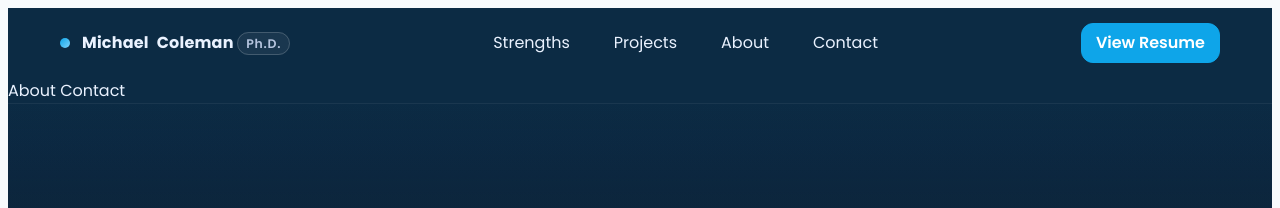
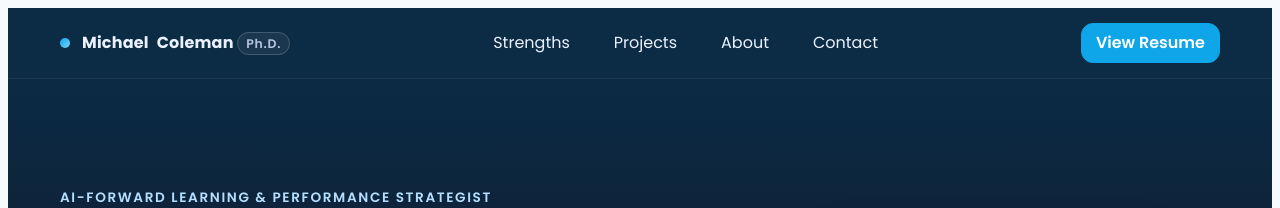
Before and after one commit to miducosf/gradient, a plain HTML site: page super.html in a window 1280 px wide. Shown: the top 208 px of the page. Drawn offline with Linux system fonts and the light colour scheme.

Commit message:
Update super.html

```diff
--- a/super.html
+++ b/super.html
@@ -437,9 +437,6 @@
       <a href="#about" onclick="toggleDrawer(false)">About</a>
       <a href="#contact" onclick="toggleDrawer(false)">Contact</a>
     </div>
-      <a href="#about" onclick="toggleDrawer(false)">About</a>
-      <a href="#contact" onclick="toggleDrawer(false)">Contact</a>
-    </div>
   </header>
 
   <!-- Clickable backdrop for outside-click close -->
```
